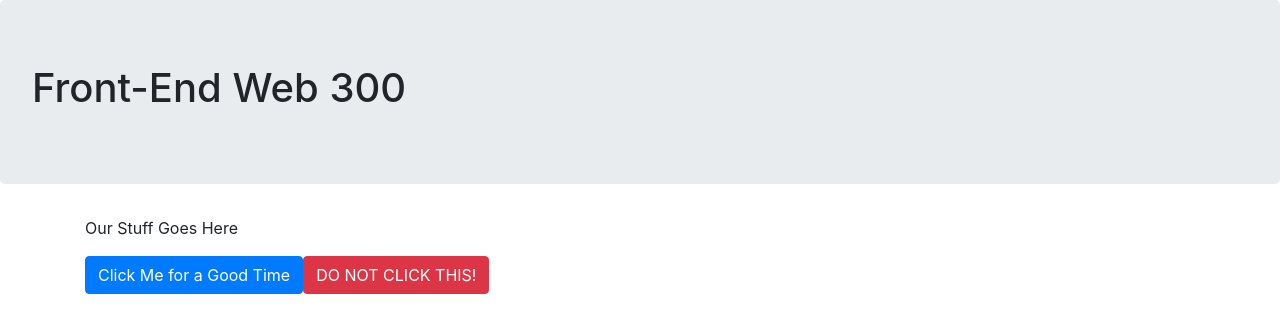
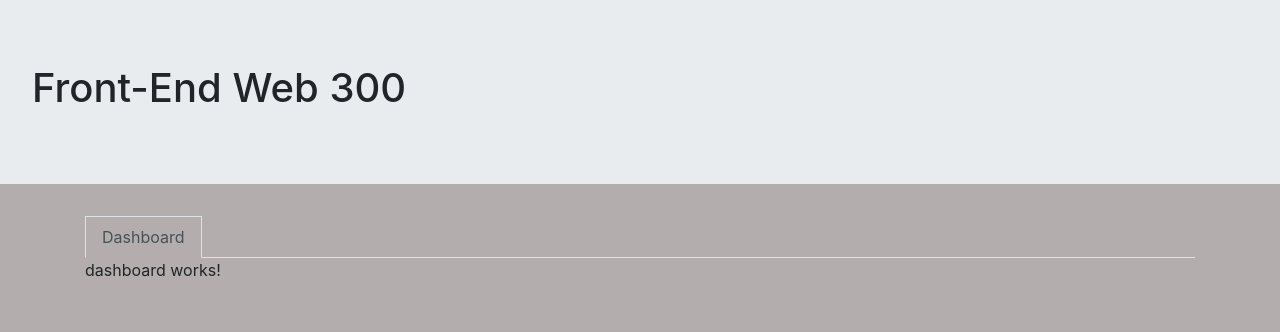
Before and after one commit to Ajax-7/few300-apr-2020, an Angular app: page /dashboard in a window 1280 px wide. Before the commit this address led to /. Shown: the top 332 px of the page. Built offline with nearby package versions, Linux system fonts and the light colour scheme.

Commit message:
after lunch

```diff
--- a/src/app/app-routing.module.ts
+++ b/src/app/app-routing.module.ts
@@ -1,8 +1,18 @@
 import { NgModule } from '@angular/core';
 import { Routes, RouterModule } from '@angular/router';
+import { DashboardComponent } from './components/dashboard/dashboard.component';
 
 
-const routes: Routes = [];
+const routes: Routes = [
+  {
+    path: 'dashboard',
+    component: DashboardComponent
+  },
+  {
+    path: '**', // 'Catch All'
+    redirectTo: 'dashboard'
+  }
+];
 
 @NgModule({
   imports: [RouterModule.forRoot(routes)],
--- a/src/app/app.component.html
+++ b/src/app/app.component.html
@@ -2,7 +2,6 @@
   <h1>Front-End Web 300</h1>
 </header>
 <main class="container">
-  <p>Our Stuff Goes Here</p>
-  <button class="btn btn-primary">Click Me for a Good Time</button>
-  <button class="btn btn-danger">DO NOT CLICK THIS!</button>
+  <app-nav></app-nav>
+  <router-outlet></router-outlet>
 </main>
--- a/src/app/app.module.ts
+++ b/src/app/app.module.ts
@@ -3,10 +3,14 @@ import { NgModule } from '@angular/core';
 
 import { AppRoutingModule } from './app-routing.module';
 import { AppComponent } from './app.component';
+import { DashboardComponent } from './components/dashboard/dashboard.component';
+import { NavComponent } from './components/nav/nav.component';
 
 @NgModule({
   declarations: [
-    AppComponent
+    AppComponent,
+    DashboardComponent,
+    NavComponent
   ],
   imports: [
     BrowserModule,
--- /dev/null
+++ b/src/app/components/dashboard/dashboard.component.html
@@ -0,0 +1 @@
+<p>dashboard works!</p>
--- /dev/null
+++ b/src/app/components/dashboard/dashboard.component.ts
@@ -0,0 +1,15 @@
+import { Component, OnInit } from '@angular/core';
+
+@Component({
+  selector: 'app-dashboard',
+  templateUrl: './dashboard.component.html',
+  styleUrls: ['./dashboard.component.scss']
+})
+export class DashboardComponent implements OnInit {
+
+  constructor() { }
+
+  ngOnInit(): void {
+  }
+
+}
--- /dev/null
+++ b/src/app/components/nav/nav.component.html
@@ -0,0 +1,7 @@
+<ul class="nav nav-tabs">
+  <li class="nav-item">
+    <a class="nav-link"
+       [routerLinkActive]="['active']"
+       [routerLink]="['dashboard']">Dashboard</a>
+  </li>
+</ul>
--- /dev/null
+++ b/src/app/components/nav/nav.component.ts
@@ -0,0 +1,15 @@
+import { Component, OnInit } from '@angular/core';
+
+@Component({
+  selector: 'app-nav',
+  templateUrl: './nav.component.html',
+  styleUrls: ['./nav.component.scss']
+})
+export class NavComponent implements OnInit {
+
+  constructor() { }
+
+  ngOnInit(): void {
+  }
+
+}
--- a/src/styles.scss
+++ b/src/styles.scss
@@ -1,2 +1,6 @@
 /* You can add global styles to this file, and also import other style files */
+
+
+$body-bg: rgb(180, 173, 173);
+$enable-rounded: false;
 @import "../node_modules/bootstrap/scss/bootstrap";
```
Also changed, not shown: src/app/components/dashboard/dashboard.component.scss (added), src/app/components/nav/nav.component.scss (added), 2 other files (tests, documents, lock files or other folders).
